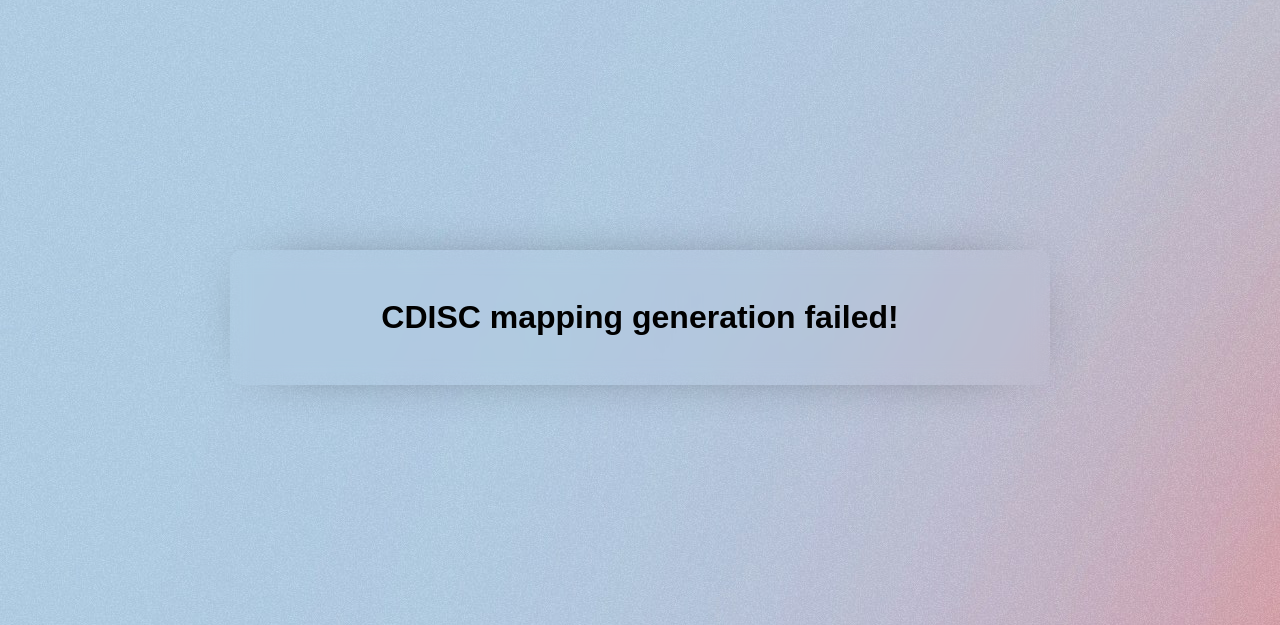
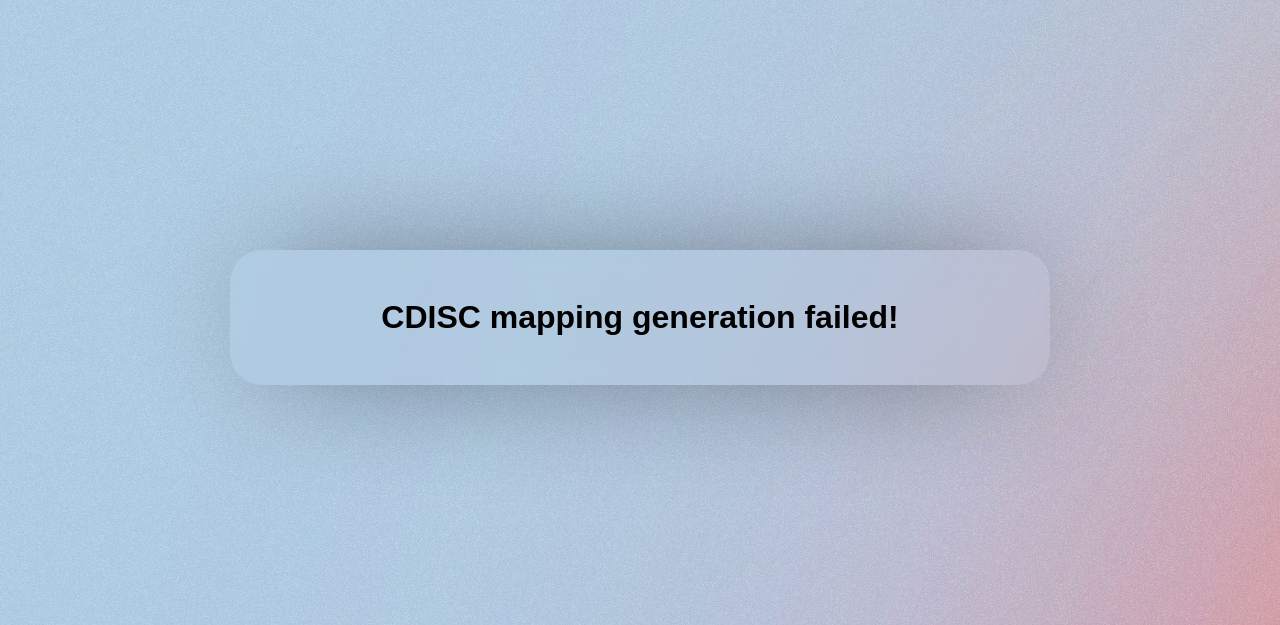
Before and after one commit to Toyakki/ImagEHR, a Flask app: template templates/cdisc.html in a window 1280 px wide. Shown: the part 70-695 px from the top of the page. Run offline with Flask 3, Linux system fonts and the light colour scheme; the template is opened without the code that fills it, so the values that code supplies are empty; parts of the project's set-up code (start-up, migrations or seed data) failed here and were passed over; some web fonts are replaced.

Commit message:
update cdisc page styling

```diff
--- a/templates/cdisc.html
+++ b/templates/cdisc.html
@@ -41,7 +41,7 @@
 		<span class="nav2" onclick="transitionToPage('/')" style="text-decoration: none;">imagEHR</span>
 		<!--		<a class="nav2" href="/" style="text-decoration: none;">imgEHR</a>-->
 	</div>
-	<div class="infosection" style="width: 64%;height: fit-content;margin-top: 0;border: none">
+	<div class="infosection" style="width: 64%;height: fit-content;margin-top: 0;border: none;box-shadow: 0px 0px 130px -45px;border-radius: 32px;">
 		<div class="infosection" style="display: flex;
 				flex-direction: row;
 				height: fit-content;
```
